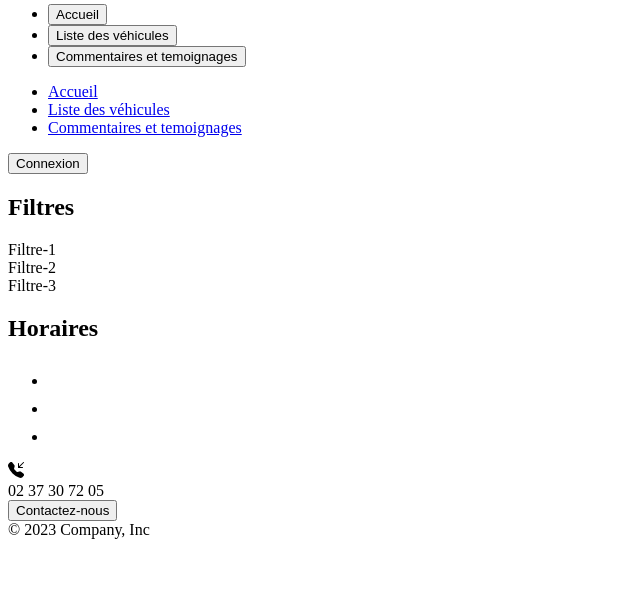
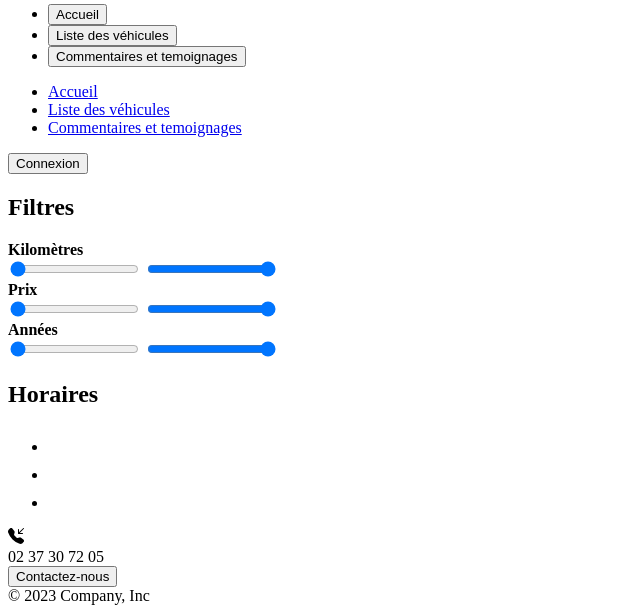
Before and after one commit to Sergio-bzh/ECF_Garage_Parrot, a Symfony app: template templates/vehicle/index.html.twig in a window 1280 px wide. Shown: the part 530-1143 px from the top of the page, without its empty margins (0-640 px from the left). Before the commit the page ends 1069 px from the top, so only its background shows below. Run offline with Twig, Linux system fonts and the light colour scheme; the template is opened without the code that fills it, so the values that code supplies are empty; some libraries are stand-ins or nearby versions.

Commit message:
Start html and css style to sliders

```diff
--- a/templates/vehicle/index.html.twig
+++ b/templates/vehicle/index.html.twig
@@ -7,18 +7,38 @@
 
         <div class="filters text-center">
             <h2>Filtres</h2>
-            <div class="d-flex justify-content-center align-items-center">
-                <div class=" mx-3">Filtre-1</div>
-                <div class=" mx-3">Filtre-2</div>
-                <div class=" mx-3">Filtre-3</div>
+
+            <div class="sliders-wrapper container">
+                <div class="kilometers-slider "><b>Kilomètres</b>
+                    <div class="sliders_control my-2">
+                        <input id="kilometersFromSlider" type="range" value="0" min="0" max="100"/>
+                        <input id="kilometersToSlider" type="range" value="100" min="0" max="100"/>
+                    </div>
+                </div>
+
+                <div class="price-slider"><b>Prix</b>
+                    <div class="sliders_control my-2">
+                        <input id="priceFromSlider" type="range" value="0" min="0" max="100"/>
+                        <input id="priceToSlider" type="range" value="100" min="0" max="100"/>
+                    </div>
+                </div>
+
+                <div class="year-slider"><b>Années</b>
+                    <div class="sliders_control my-2">
+                        <input id="yearFromSlider" type="range" value="0" min="0" max="100"/>
+                        <input id="yearToSlider" type="range" value="100" min="0" max="100"/>
+                    </div>
+                </div>
+
             </div>
+
         </div>
 
         <div class="container d-flex flex-column br-1 justify-content-evenly mt-3 flex-lg-row">
             {% if vehicle_list|length > 0 %}
                 {% for vehicle in vehicle_list %}
                     <a href="{{ path('app_show_vehicle', {id:vehicle.id} ) }}">
-                        <div class="card mb-5" style="width: 22rem;">
+                        <div class="card my-3 mx-1" style="width: 22rem;">
                             <h5 class="text-center card-title">{{ vehicle.vehicleName }}</h5>
                             {#  <img src="{{ vich_uploader_asset(vehicle) }}" class="card-img-top" alt="image {{ vehicle.vehicleName }}">  #}
                             {#  <img src="{{ path('build'~vich_uploader_asset(vehicle)) }}" class="card-img-top" alt="image {{ vehicle.vehicleName }}">  #}
@@ -31,8 +51,8 @@
 
                                 {# Récupération date et convertion en chaîne de caractères #}
                                 <h6 class="card-subtitle mb-2 text-muted">Mise en circulation: {{ vehicle.registrationDate|date('d-m-Y') }}</h6><br>
-                                <h6 class="card-subtitle mb-2 text-muted">Description:</h6>
-                                <p class="card-text">{{ vehicle.description }}</p>
+{#                                <h6 class="card-subtitle mb-2 text-muted">Description:</h6>
+                                <p class="card-text">{{ vehicle.description }}</p> #}
                             </div>
                         </div>
                 {% endfor %}
```
Also changed, not shown: assets/styles/app.scss (+12 -0 lines).
